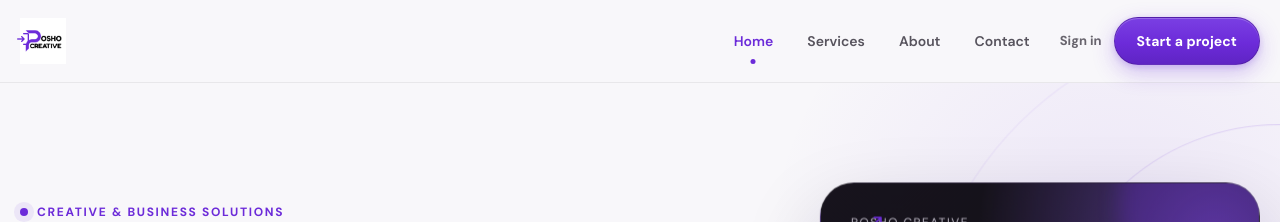
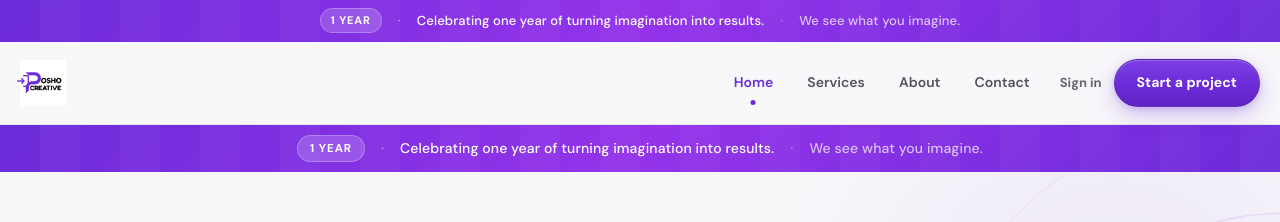
Before and after one commit to poshocreative/poshocreative, a React (Vite) app: page / in a window 1280 px wide. Shown: the top 222 px of the page. Built offline with nearby package versions, Linux system fonts and the light colour scheme; no server answers.

Commit message:
Add 1-year anniversary banner across homepage, public header, admin and client portals

```diff
--- a/src/components/AdminShell.jsx
+++ b/src/components/AdminShell.jsx
@@ -8,6 +8,7 @@ import {
 
 
 import Icon from './ui/Icon';
+import AnniversaryBanner from './ui/AnniversaryBanner';
 import {
   NavLink,
   Outlet,
@@ -696,6 +697,8 @@ export default function AdminShell() {
           </div>
         </header>
 
+        <AnniversaryBanner variant="shell" />
+
         <div className="admin-pro-content">
           <Outlet />
         </div>
--- a/src/components/DashboardShell.jsx
+++ b/src/components/DashboardShell.jsx
@@ -8,6 +8,7 @@ import {
 
 
 import Icon from './ui/Icon';
+import AnniversaryBanner from './ui/AnniversaryBanner';
 import {
   NavLink,
   Outlet,
@@ -517,6 +518,8 @@ export default function DashboardShell() {
           </div>
         </header>
 
+        <AnniversaryBanner variant="shell" />
+
         <div className="client-pro-content">
           <Outlet />
         </div>
--- a/src/components/Header.jsx
+++ b/src/components/Header.jsx
@@ -4,6 +4,7 @@ import {
 } from 'react';
 
 import Icon from './ui/Icon';
+import AnniversaryBanner from './ui/AnniversaryBanner';
 import {
   NavLink,
   useLocation,
@@ -208,6 +209,7 @@ export default function Header() {
 
   return (
     <>
+      <AnniversaryBanner variant="public" />
       <header className="site-header">
         <div className="container header-inner">
           <Link
--- /dev/null
+++ b/src/components/ui/AnniversaryBanner.jsx
@@ -0,0 +1,26 @@
+import Icon from './Icon';
+
+/**
+ * Celebrating one year of Posho Creative.
+ * Landscape banner — short breadth, full width.
+ */
+export default function AnniversaryBanner({ variant = 'public' }) {
+  return (
+    <div className={`anniversary-banner anniversary-banner-${variant}`} role="status" aria-label="Posho Creative celebrating one year">
+      <div className="anniversary-banner-inner">
+        <span className="anniversary-banner-badge">
+          <Icon name="auto_awesome" size={14} />
+          1 YEAR
+        </span>
+
+        <span className="anniversary-banner-text">
+          Celebrating one year of turning imagination into results.
+        </span>
+
+        <span className="anniversary-banner-motto">
+          We see what you imagine.
+        </span>
+      </div>
+    </div>
+  );
+}
--- a/src/pages/Home.jsx
+++ b/src/pages/Home.jsx
@@ -3,11 +3,13 @@ import { Link } from 'react-router-dom';
 
 
 import Icon from '../components/ui/Icon';
+import AnniversaryBanner from '../components/ui/AnniversaryBanner';
 import { services } from '../data/services';
 
 export default function Home() {
   return (
     <main className="home-page">
+      <AnniversaryBanner variant="hero" />
       <section className="hero-section">
         <div className="hero-decoration hero-decoration-one" />
         <div className="hero-decoration hero-decoration-two" />
--- a/src/styles/portal-hotfix.css
+++ b/src/styles/portal-hotfix.css
@@ -21,6 +21,120 @@
   direction: ltr;
   white-space: nowrap;
   -webkit-font-smoothing: antialiased;
+}
+
+/* ---------- anniversary banner ---------- */
+.anniversary-banner {
+  background: linear-gradient(135deg, #6C2BD9 0%, #9333ea 50%, #6C2BD9 100%);
+  color: #fff;
+  overflow: hidden;
+  position: relative;
+}
+
+.anniversary-banner::before {
+  content: '';
+  position: absolute;
+  inset: 0;
+  background: repeating-linear-gradient(
+    90deg,
+    transparent,
+    transparent 40px,
+    rgba(255, 255, 255, 0.03) 40px,
+    rgba(255, 255, 255, 0.03) 80px
+  );
+  pointer-events: none;
+}
+
+.anniversary-banner-inner {
+  display: flex;
+  align-items: center;
+  justify-content: center;
+  gap: 16px;
+  padding: 8px 20px;
+  font-size: 13px;
+  font-weight: 500;
+  letter-spacing: 0.01em;
+  position: relative;
+  z-index: 1;
+}
+
+.anniversary-banner-badge {
+  display: inline-flex;
+  align-items: center;
+  gap: 5px;
+  background: rgba(255, 255, 255, 0.18);
+  border: 1px solid rgba(255, 255, 255, 0.25);
+  border-radius: 20px;
+  padding: 3px 10px;
+  font-size: 11px;
+  font-weight: 800;
+  letter-spacing: 0.08em;
+  white-space: nowrap;
+  flex-shrink: 0;
+}
+
+.anniversary-banner-text {
+  white-space: nowrap;
+}
+
+.anniversary-banner-motto {
+  opacity: 0.7;
+  font-style: italic;
+  white-space: nowrap;
+}
+
+/* divider dots between items */
+.anniversary-banner-text::before,
+.anniversary-banner-motto::before {
+  content: '·';
+  margin-right: 16px;
+  opacity: 0.5;
+}
+
+/* public (header) variant */
+.anniversary-banner-public {
+  border-bottom: 1px solid rgba(108, 43, 217, 0.15);
+}
+
+/* admin/client shell variant */
+.anniversary-banner-shell {
+  border-bottom: 1px solid rgba(255, 255, 255, 0.08);
+}
+
+/* homepage hero variant — slightly taller */
+.anniversary-banner-hero {
+  padding: 0;
+}
+
+.anniversary-banner-hero .anniversary-banner-inner {
+  padding: 10px 24px;
+  font-size: 14px;
+}
+
+.anniversary-banner-hero .anniversary-banner-badge {
+  font-size: 11.5px;
+  padding: 4px 12px;
+}
+
+@media (max-width: 640px) {
+  .anniversary-banner-inner {
+    flex-wrap: nowrap;
+    gap: 10px;
+    padding: 7px 14px;
+    font-size: 12px;
+  }
+
+  .anniversary-banner-motto {
+    display: none;
+  }
+
+  .anniversary-banner-motto::before {
+    display: none;
+  }
+
+  .anniversary-banner-hero .anniversary-banner-inner {
+    padding: 8px 14px;
+  }
 }
 
 /* ---------- dashboard rhythm: prevent card pile-up ---------- */
```
